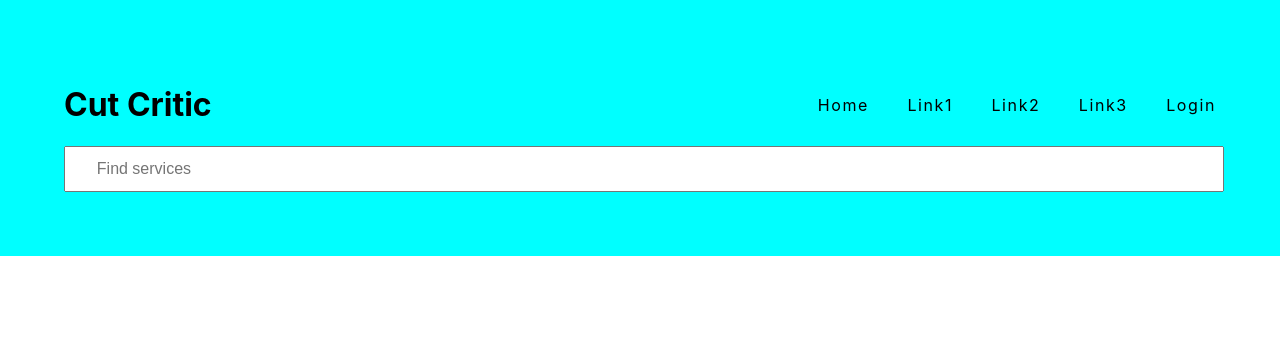
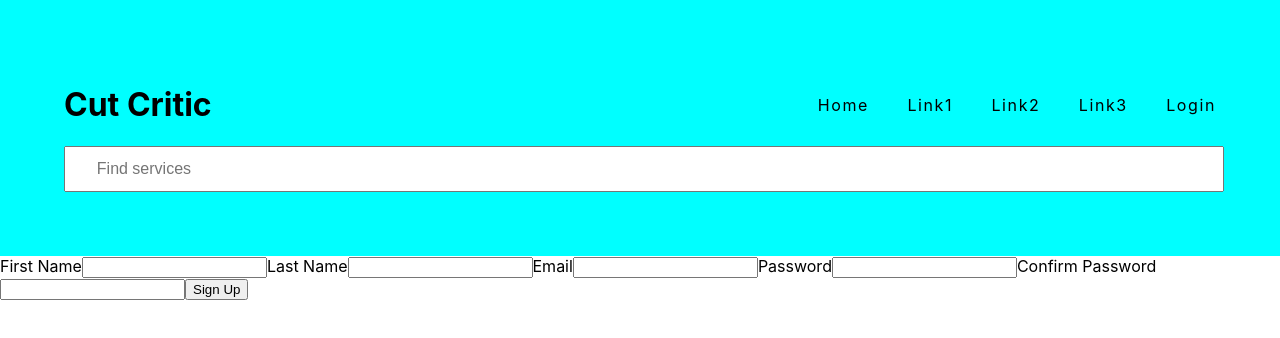
Before and after one commit to Parrasite9/cutcritic, a React (Create React App) app: page / in a window 1280 px wide. Shown: the top 338 px of the page. Built offline with nearby package versions, Linux system fonts and the light colour scheme.

Commit message:
Signup component has been placed on the App.js for testing purposes, this needs to be removed when testing is complete. Signup.js has a form created and will be used for account creation. Firebase and Firestore JS has been created and updated with code from Firebase to obtain and hold user data.

```diff
--- a/src/App.js
+++ b/src/App.js
@@ -2,12 +2,14 @@ import React from 'react'
 import Navbar from './Components/Navbar'
 
 import './App.css'
+import SignUp from './Components/SignUp'
 
 
 function App() {
   return (
     <div>
       <Navbar />
+      <SignUp />
     </div>
   )
 }
--- a/src/Components/SignUp.js
+++ b/src/Components/SignUp.js
@@ -1,10 +1,67 @@
-import React from 'react'
+import React, { useState } from 'react'
 import './../CSS/SignUp.css'
+import { addUser } from '../Firebase/Firebase'
 
 function SignUp() {
+
+  const [firstName, setFirstName] = useState('')
+  const [lastName, setLastName] = useState('')
+  const [email, setEmail] = useState('')
+  const [password, setPassword] = useState('')
+  const [confPassword, setConfPassword] = useState('')
+
+  const handleSubmit = async (e) => {
+    e.preventDefault();
+    try {
+      await addUser({ firstName, lastName, email, password, confPassword})
+      console.log("User added successfully");
+    } catch (err) {
+      console.log("Error adding user: ", err);
+    }
+  }
+
+
   return (
     <div className='sign__Up'>
+      <form onSubmit={handleSubmit}>
+        {/* FIRST NAME  */}
+        <label>
+          First Name
+          <input type="text" value={firstName} onChange={(e) =>
+            setFirstName(e.target.value)} />
+        </label>
 
+        {/* LAST NAME  */}
+        <label>
+          Last Name
+          <input type="text" value={lastName} onChange={(e) =>
+          setLastName(e.target.value)} />
+        </label>
+
+
+        {/* EMAIL  */}
+        <label>
+          Email
+          <input type="text" value={email} onChange={(e) =>
+            setEmail(e.target.value)} />
+        </label>
+
+        {/* PASSWORD  */}
+        <label>
+          Password
+          <input type="text" value={password} onChange={(e) =>
+            setPassword(e.target.value)} />
+        </label>
+
+        {/* CONFIRM PASSWORD  */}
+        <label htmlFor="">
+          Confirm Password
+          <input type="text" value={confPassword} onChange={(e) =>
+            setConfPassword(e.target.value)} />
+        </label>
+
+        <button type='submit'>Sign Up</button>
+      </form>
     </div>
   )
 }
--- a/src/Firebase/Firebase.js
+++ b/src/Firebase/Firebase.js
@@ -3,6 +3,7 @@ import { initializeApp } from "firebase/app";
 import { getAnalytics } from "firebase/analytics";
 import { getFirestore } from "firebase/firestore";
 import { addUser } from "./Firestore";
+
 
 // TODO: Add SDKs for Firebase products that you want to use
 // https://firebase.google.com/docs/web/setup#available-libraries
@@ -20,7 +21,11 @@ const firebaseConfig = {
 };
 
 // Initialize Firebase
-const app = initializeApp(firebaseConfig);
+const app = initializeApp(firebaseConfig, "Cut Critic");
 const analytics = getAnalytics(app);
+const db = getFirestore(app)
 
-const db = getFirestore();
+
+
+export { addUser }
+export { db }
--- a/src/Firebase/Firestore.js
+++ b/src/Firebase/Firestore.js
@@ -1,4 +1,18 @@
-import { collection, addDoc } from 'firebase/firestore';
+import { initializeApp } from 'firebase/app';
+import { addDoc, collection, getFirestore } from 'firebase/firestore';
+
+const firebaseConfig = {
+    apiKey: "AIzaSyDkIw6H5rzBkKyiEhEKGZEPpfSbHgSB-5Q",
+    authDomain: "cutcritic-940d1.firebaseapp.com",
+    projectId: "cutcritic-940d1",
+    storageBucket: "cutcritic-940d1.appspot.com",
+    messagingSenderId: "313088351936",
+    appId: "1:313088351936:web:2885e5c086bf2e1d3cd725",
+    measurementId: "G-2XS9KRCCGX"
+};
+
+const app = initializeApp(firebaseConfig);
+const db = getFirestore(app);
 
 export async function addUser(firstName, lastName, birthYear) {
   try {
@@ -12,3 +26,5 @@ export async function addUser(firstName, lastName, birthYear) {
     console.error("Error adding document: ", e);
   }
 }
+
+export { db };
```
Lines whose indentation alone changed are shown as unchanged.
